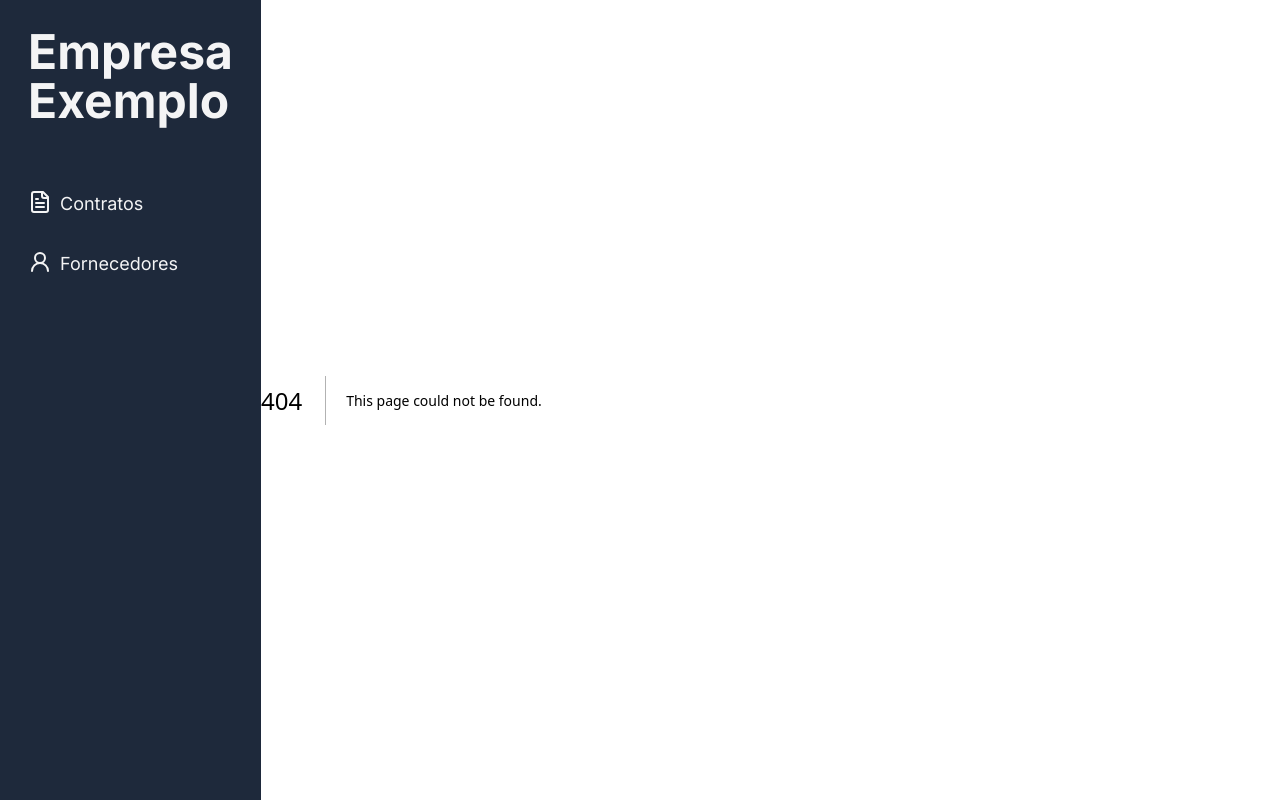
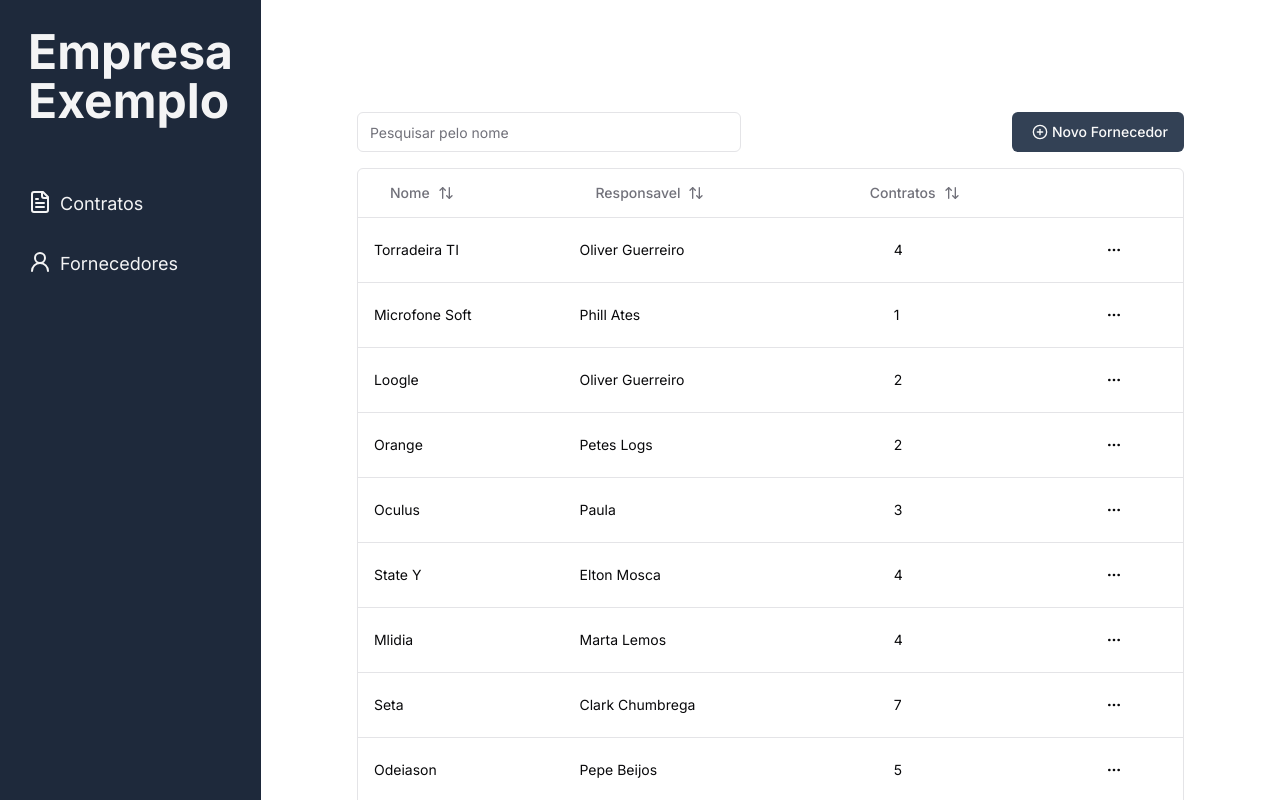
Before and after one commit to NicolasJorgeDL/faculdade_es1_contratos, a Next.js app: page /fornecedores in a window 1280 px wide. Before the commit this address had no page. Shown: the top 800 px of the page. Built offline with nearby package versions, Linux system fonts and the light colour scheme.

Commit message:
pequena correção de alinhamento

```diff
--- /dev/null
+++ b/app/fornecedores/page.tsx
@@ -0,0 +1,10 @@
+import React from "react";
+import TableFornecedores from "./custom_component/table_fornecedores";
+
+export default function Contratos() {
+  return (
+    <main className="flex min-h-screen flex-col items-center justify-center p-24 w-full">
+        <TableFornecedores />
+    </main>
+  );
+}
```
